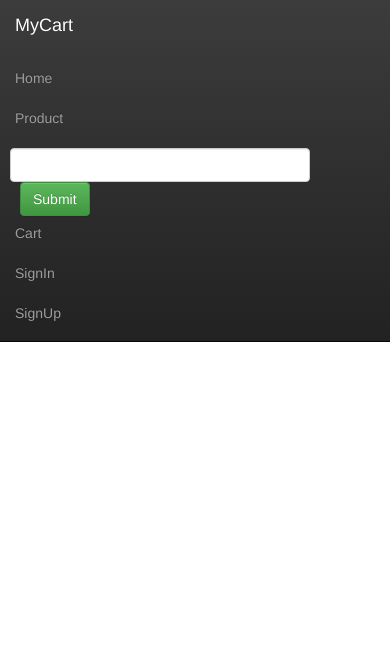
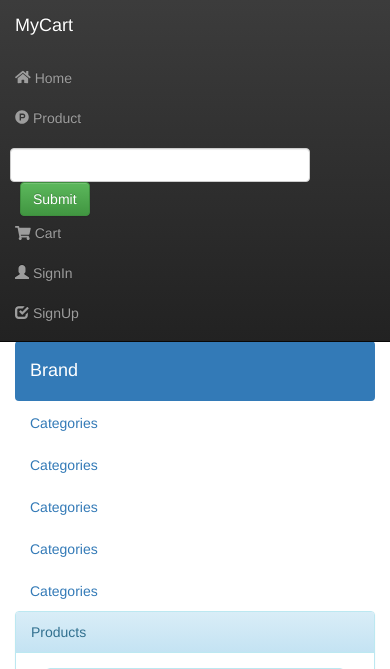
Before and after one commit to SOM8018/ShoppingCartPhp, a PHP site: page / in a window 390 px wide; the page is wider, and only the part inside the window is pictured. Shown: the top 669 px of that part. Before the commit the page ends 342 px from the top of that part, so only its background shows below. Run offline with PHP 8.4, Linux system fonts and the light colour scheme; some libraries are stand-ins or nearby versions.

Commit message:
modified interface

```diff
--- a/index.php
+++ b/index.php
@@ -6,6 +6,9 @@
     <meta name="viewport" content="width=device-width, initial-scale=1">
     <!-- The above 3 meta tags *must* come first in the head; any other head content must come *after* these tags -->
     <title>MyCart</title>
+     <!-- jQuery (necessary for Bootstrap's JavaScript plugins) -->
+     <script src="https://ajax.googleapis.com/ajax/libs/jquery/1.12.4/jquery.min.js"></script>
+    <link rel="stylesheet" href="https://use.fontawesome.com/releases/v5.3.1/css/all.css" integrity="sha384-mzrmE5qonljUremFsqc01SB46JvROS7bZs3IO2EmfFsd15uHvIt+Y8vEf7N7fWAU" crossorigin="anonymous">
     <!-- Latest compiled and minified CSS -->
     <link rel="stylesheet" href="https://maxcdn.bootstrapcdn.com/bootstrap/3.3.7/css/bootstrap.min.css" integrity="sha384-BVYiiSIFeK1dGmJRAkycuHAHRg32OmUcww7on3RYdg4Va+PmSTsz/K68vbdEjh4u" crossorigin="anonymous">
     <!-- Optional theme -->
@@ -13,29 +16,98 @@
 
   </head>
   <body>
+  <!-- Navbar -->
     <div class="navbar navbar-inverse navbar-fixed-top">
         <div class="container-fluid">
             <div class="navbar-header">
                 <a href="#" class="navbar-brand">MyCart</a>
             </div>
             <ul class="nav navbar-nav">
-                <li><a href="#">Home</a></li>
-                <li><a href="#">Product</a></li>
+                <li><a href="#"><i class="fas fa-home"></i> Home</a></li>
+                <li><a href="#"><i class="fab fa-product-hunt"></i> Product</a></li>
                 <li style="width:300px;left:10px;top:10px;"><input type="text" class="form-control" id="search"></li>
                 <li style="width:300px;left:20px;top:10px;"><input type="submit" class="btn btn-success" id="search_btn"></li>
             </ul>
             <ul class="nav navbar-nav navbar-right">
-                <li><a href="#">Cart</a></li>
-                <li><a href="#">SignIn</a></li>
-                <li><a href="#">SignUp</a></li>
+                <li><a href="#"><i class="fas fa-shopping-cart"></i> Cart</a></li>
+                <li><a href="#" class="dropdown-toggle" data-toggle="dropdown"><i class="glyphicon glyphicon-user"></i> SignIn</a>
+                    <ul class="dropdown-menu">
+                        <div style="width:300px;">
+                            <div class="panel panel-primary">
+                                <div class="panel-heading">LogIn</div>
+                                <div class="panel-heading">
+                                <label for="email">Email : </label>
+                                <input type="email" class="form-control" id="email" required>
+                                <label for="password">password : </label>
+                                <input type="password" class="form-control" id="password" required>
+                                <br>
+                                <a href="#" style="color:white;list-style:none;">Forgot Password</a>
+                                <input type="submit" class="btn btn-success" style="float:right" id="login" value="login">
+                                </div>
+                                <div class="panel-footer" id="e_msg"></div>
+                            </div>
+                        </div>
+                    </ul>
+                </li>
+                <li><a href="#"><i class="glyphicon glyphicon-check"></i> SignUp</a></li>
             </ul>
         </div>
     </div>
+    <!-- Categories -->
+    <p><br><br><br></p>
+    <div class="container-fluid">
+        <div class="row">
+            <div class="col-md-1"></div>
+            <div class="col-md-2">
+                <div class="nav nav-pills nav-stacked">
+                    <li class="active"><a href="#"><h4>Categories</h4></a></li>
+                    <li><a href="#">Categories</a></li>
+                    <li><a href="#">Categories</a></li>
+                    <li><a href="#">Categories</a></li>
+                    <li><a href="#">Categories</a></li>
+                    <li><a href="#">Categories</a></li>
+                </div>
+                <div class="nav nav-pills nav-stacked">
+                    <li class="active"><a href="#"><h4>Brand</h4></a></li>
+                    <li><a href="#">Categories</a></li>
+                    <li><a href="#">Categories</a></li>
+                    <li><a href="#">Categories</a></li>
+                    <li><a href="#">Categories</a></li>
+                    <li><a href="#">Categories</a></li>
+                </div>
+            </div>
+            <div class="col-md-8">
+                <div class="panel panel-info">
+                    <div class="panel-heading">Products</div>
+                    <div class="panel-body">
+                        <div class="col-md-4">
+                            <div class="panel panel-info">
+                                <div class="panel-heading">
+                                    Samsung
+                                </div>
+                                <div class="panel-body">
+                                    <img src="#" alt="gege">
+                                </div>
+                                <div class="panel-footer">
+                                    Rs. 100.00
+                                    <button style="float:right"class="btn btn-success btn-xs">Add To Cart</button>
+                                </div>
+                            </div>
+                        </div>
+                    </div>
+                    <div class="panel-footer">
+                    @CopyRight <b>SoumyaCart.com</b>
+                    </div>
+                </div>
+            </div>
+            <div class="col-md-1"></div>
 
-        <!-- jQuery (necessary for Bootstrap's JavaScript plugins) -->
-        <script src="https://ajax.googleapis.com/ajax/libs/jquery/1.12.4/jquery.min.js"></script>
+        </div>
+    </div>
+
         <!-- Latest compiled and minified JavaScript -->
         <script src="https://maxcdn.bootstrapcdn.com/bootstrap/3.3.7/js/bootstrap.min.js" integrity="sha384-Tc5IQib027qvyjSMfHjOMaLkfuWVxZxUPnCJA7l2mCWNIpG9mGCD8wGNIcPD7Txa" crossorigin="anonymous"></script>
+        <script defer src="https://use.fontawesome.com/releases/v5.3.1/js/all.js" integrity="sha384-kW+oWsYx3YpxvjtZjFXqazFpA7UP/MbiY4jvs+RWZo2+N94PFZ36T6TFkc9O3qoB" crossorigin="anonymous"></script>
         <script src="./js/main.js"></script>
     </body>
 </html>
```
